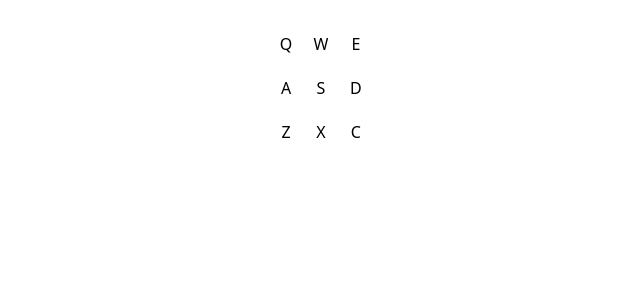
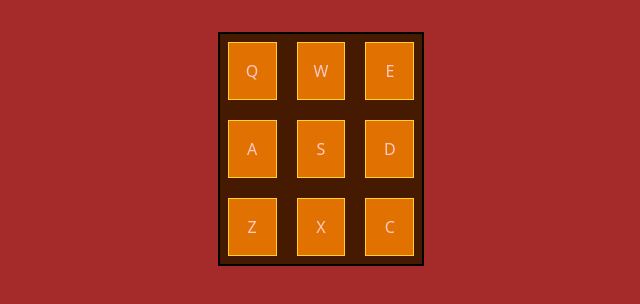
Before and after one commit to marius-grigaliunas/FCC-DrumMachine, a React (Vite) app: page / in a window 1280 px wide. Shown: the top 304 px of the page, without its empty margins (95-735 px from the left). Built offline with nearby package versions, Linux system fonts and the light colour scheme.

Commit message:
Added styling, implementing conditional styling

```diff
--- a/index.html
+++ b/index.html
@@ -2,9 +2,9 @@
 <html lang="en">
   <head>
     <meta charset="UTF-8" />
-    <link rel="icon" type="image/svg+xml" href="/vite.svg" />
+    <link rel="" type="" href="" />
     <meta name="viewport" content="width=device-width, initial-scale=1.0" />
-    <title>Vite + React + TS</title>
+    <title>FCC Drum Machine</title>
   </head>
   <body>
     <div id="root"></div>
--- a/src/App.tsx
+++ b/src/App.tsx
@@ -4,6 +4,7 @@ import './App.css'
 
 function App() {
   const [currentSound, setCurrentSound] = useState("")
+
 
 
   return (
@@ -13,7 +14,7 @@ function App() {
       >
         <div
         id='drum-pad-container'
-        className='grid grid-cols-3 gap-5 w-fit mx-auto'
+        className='grid grid-cols-3 gap-5 w-fit mx-auto p-2 border-2 bg-amber-950'
         >
           <DrumPad
           letter="Q"
@@ -70,7 +71,9 @@ function App() {
           updateDisplay={setCurrentSound}
           />
         </div>
-        <div id='display'>
+        <div id='display'
+        className=''
+        >
           {currentSound}
         </div>
       </div>
--- a/src/components/DrumPad.tsx
+++ b/src/components/DrumPad.tsx
@@ -1,4 +1,4 @@
-import { useRef } from 'react'
+import { useRef, useState } from 'react'
 import { useEffect } from 'react'
 
 interface DrumPadProps {
@@ -10,18 +10,28 @@ interface DrumPadProps {
 
 export default function DrumPad( {letter, audioFileName, sourceLink, updateDisplay} : DrumPadProps) {
     const audioRef = useRef<HTMLAudioElement | null>(null)
+    const [isPlaying, setIsPlaying] = useState(false);
 
     const play = () => {
         if (audioRef.current) {
             audioRef.current.currentTime = 0
             audioRef.current.play()
             updateDisplay(audioFileName)
+            setIsPlaying(true)
+        }
+    }
+
+    if(audioRef.current) {
+        audioRef.current.onended = () => {
+            setIsPlaying(false)
         }
     }
 
     useEffect(() => {
         const keyboardPlay = (event: KeyboardEvent) => {
-            event.key.toUpperCase() == letter.toUpperCase() && play()
+            if(event.key.toUpperCase() == letter.toUpperCase()) {
+                play()
+            }
         }
 
         window.addEventListener('keydown', keyboardPlay)
@@ -34,7 +44,8 @@ export default function DrumPad( {letter, audioFileName, sourceLink, updateDispl
 
     return (
         <button
-        className='drum-pad'
+        className={`drum-pad bg-amber-600 p-4 text-red-200 border-amber-300 border-1
+            ${isPlaying ? `bg-amber-400` : ``}`}
         id={audioFileName}
         onClick={play}
         >
--- a/src/index.css
+++ b/src/index.css
@@ -1 +1,9 @@
 @import "tailwindcss";
+
+:root {
+    background-color: brown;
+}
+
+.inner-glow {
+    box-shadow: inset 0 0 20px rgba(255, 255, 255, 0.3);
+}
```
